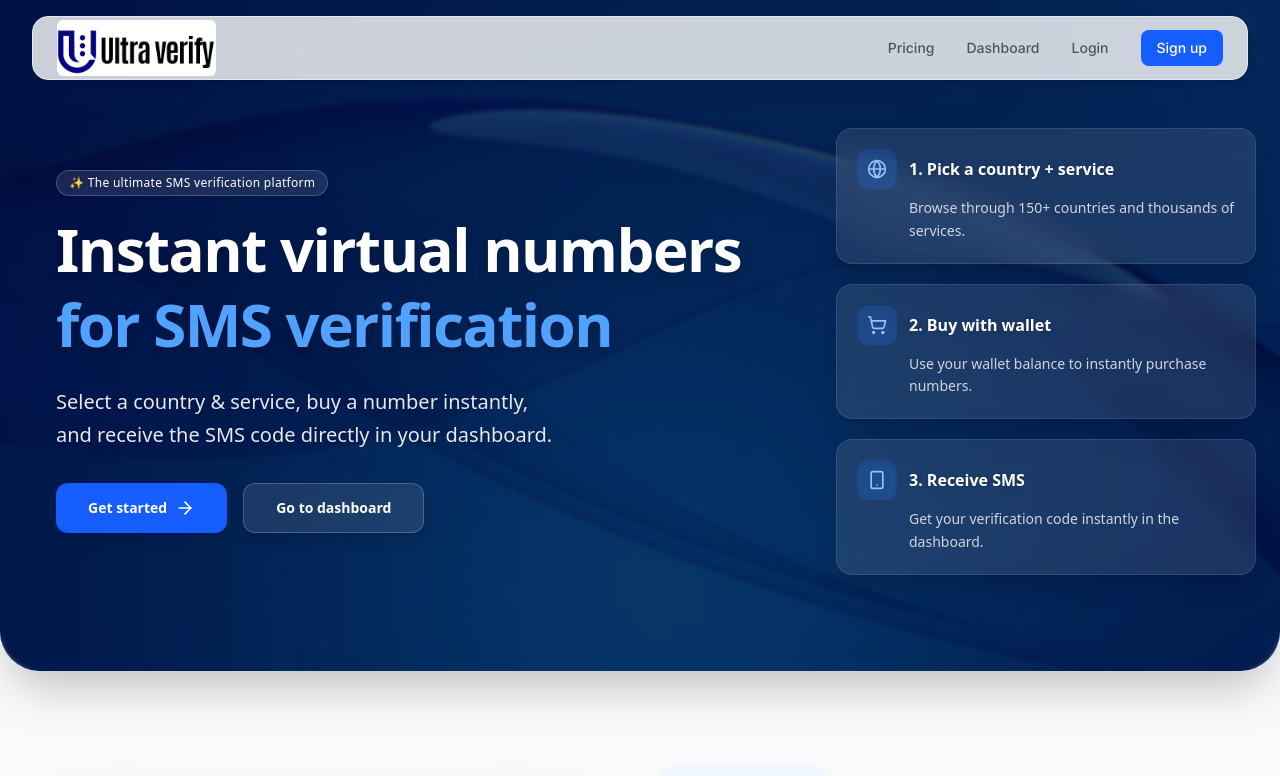
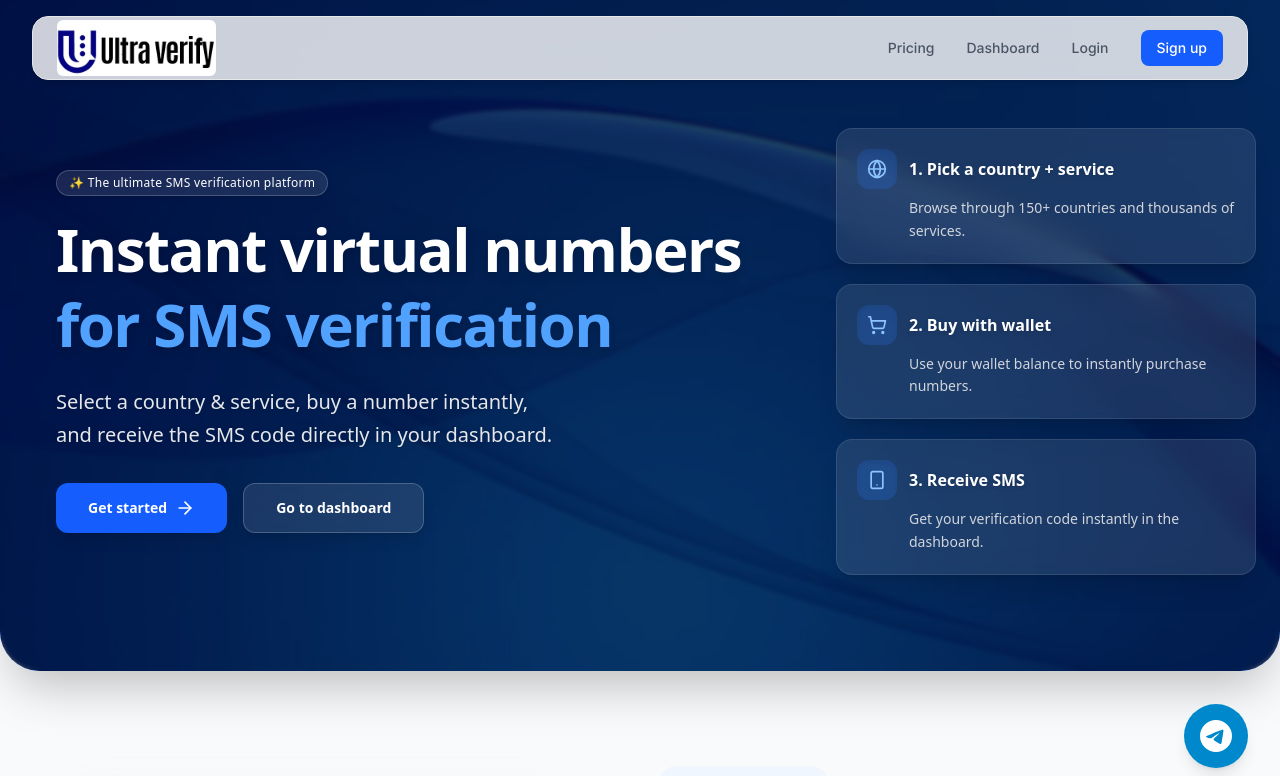
Before and after one commit to smsonlineeee-ctrl/ultraverify, a Next.js app in the folder client/: page / in a window 1280 px wide. Shown: the top 776 px of the page. Built offline with nearby package versions, Linux system fonts and the light colour scheme.

Commit message:
feat: add floating Telegram contact icon to home and user dashboard pages

```diff
--- a/client/app/dashboard/page.tsx
+++ b/client/app/dashboard/page.tsx
@@ -945,6 +945,19 @@
           </div>
         )}
       </main>
+
+      {/* Floating Telegram Icon */}
+      <a
+        href="https://t.me/ultraverifyy"
+        target="_blank"
+        rel="noopener noreferrer"
+        className="fixed bottom-6 right-6 md:bottom-8 md:right-8 z-50 bg-[#0088cc] text-white p-3 md:p-4 rounded-full shadow-lg hover:bg-[#0077b5] hover:scale-110 hover:shadow-2xl transition-all duration-300 flex items-center justify-center group"
+        aria-label="Contact us on Telegram"
+      >
+        <svg className="w-6 h-6 md:w-8 md:h-8 fill-current" viewBox="0 0 24 24" xmlns="http://www.w3.org/2000/svg">
+          <path d="M11.944 0A12 12 0 0 0 0 12a12 12 0 0 0 12 12 12 12 0 0 0 12-12A12 12 0 0 0 12 0a12 12 0 0 0-.056 0zm4.962 7.224c.1-.002.321.023.465.14a.506.506 0 0 1 .171.325c.016.093.036.306.02.472-.18 1.898-.962 6.502-1.36 8.627-.168.9-.499 1.201-.82 1.23-.696.065-1.225-.46-1.9-.902-1.056-.693-1.653-1.124-2.678-1.8-1.185-.78-.417-1.21.258-1.91.177-.184 3.247-2.977 3.307-3.23.007-.032.014-.15-.056-.212s-.174-.041-.249-.024c-.106.024-1.793 1.14-5.061 3.345-.48.33-.913.49-1.302.48-.428-.008-1.252-.241-1.865-.44-.752-.245-1.349-.374-1.297-.789.027-.216.325-.437.893-.663 3.498-1.524 5.83-2.529 6.998-3.014 3.332-1.386 4.025-1.627 4.476-1.635z"/>
+        </svg>
+      </a>
     </div>
   );
 }
--- a/client/app/page.tsx
+++ b/client/app/page.tsx
@@ -263,6 +263,19 @@
           </div>
         </section>
       </main>
+
+      {/* Floating Telegram Icon */}
+      <a
+        href="https://t.me/ultraverifyy"
+        target="_blank"
+        rel="noopener noreferrer"
+        className="fixed bottom-6 right-6 md:bottom-8 md:right-8 z-50 bg-[#0088cc] text-white p-3 md:p-4 rounded-full shadow-lg hover:bg-[#0077b5] hover:scale-110 hover:shadow-2xl transition-all duration-300 flex items-center justify-center group"
+        aria-label="Contact us on Telegram"
+      >
+        <svg className="w-6 h-6 md:w-8 md:h-8 fill-current" viewBox="0 0 24 24" xmlns="http://www.w3.org/2000/svg">
+          <path d="M11.944 0A12 12 0 0 0 0 12a12 12 0 0 0 12 12 12 12 0 0 0 12-12A12 12 0 0 0 12 0a12 12 0 0 0-.056 0zm4.962 7.224c.1-.002.321.023.465.14a.506.506 0 0 1 .171.325c.016.093.036.306.02.472-.18 1.898-.962 6.502-1.36 8.627-.168.9-.499 1.201-.82 1.23-.696.065-1.225-.46-1.9-.902-1.056-.693-1.653-1.124-2.678-1.8-1.185-.78-.417-1.21.258-1.91.177-.184 3.247-2.977 3.307-3.23.007-.032.014-.15-.056-.212s-.174-.041-.249-.024c-.106.024-1.793 1.14-5.061 3.345-.48.33-.913.49-1.302.48-.428-.008-1.252-.241-1.865-.44-.752-.245-1.349-.374-1.297-.789.027-.216.325-.437.893-.663 3.498-1.524 5.83-2.529 6.998-3.014 3.332-1.386 4.025-1.627 4.476-1.635z"/>
+        </svg>
+      </a>
     </div>
   );
 }
```
